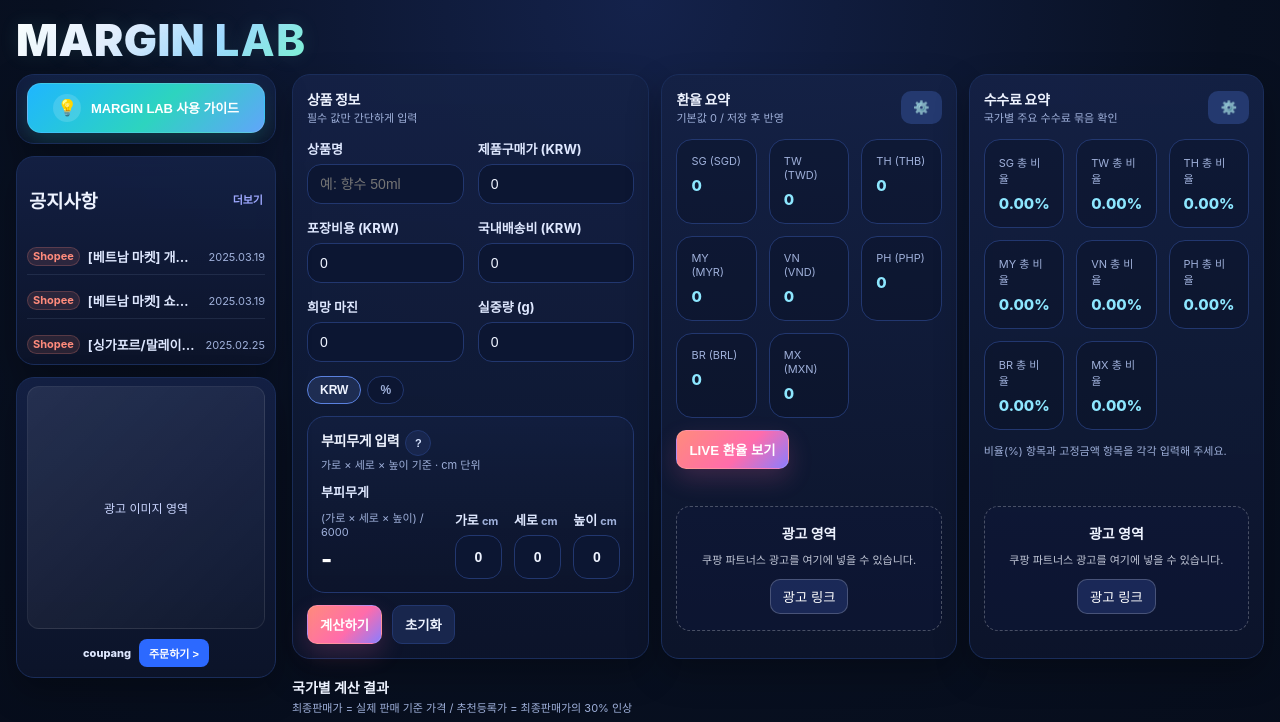
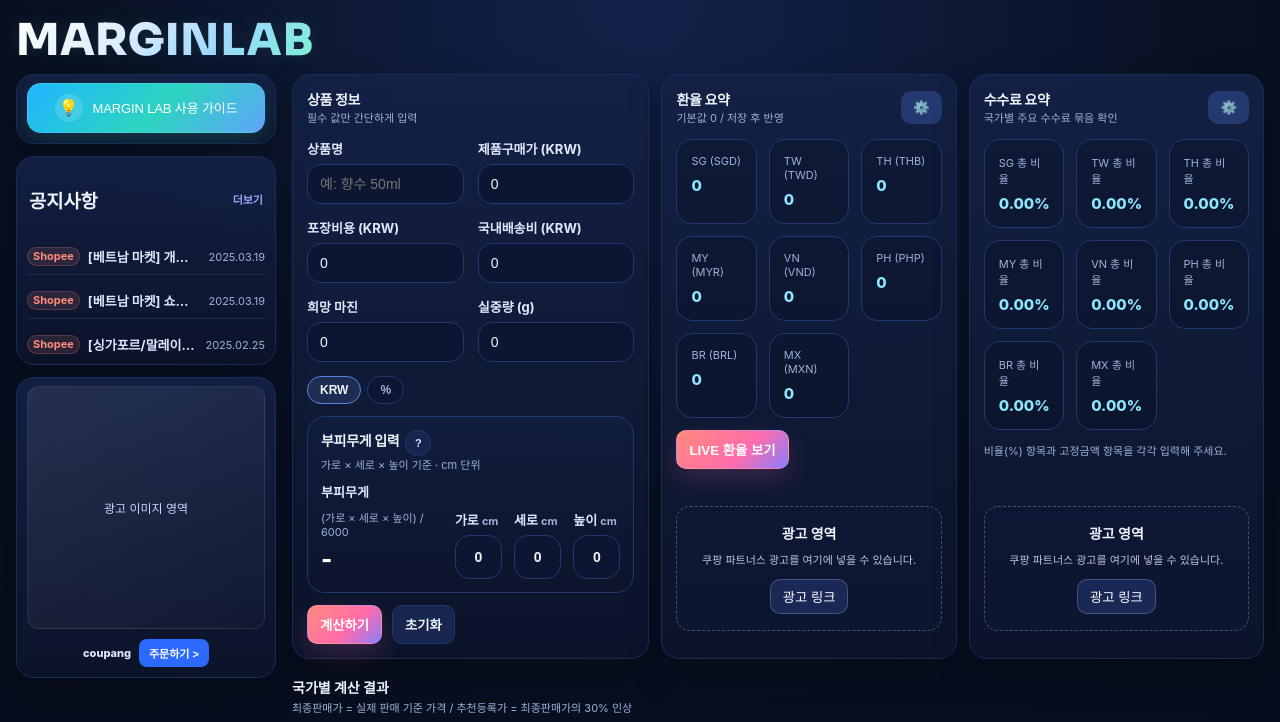
Before and after one commit to jennie111106-oss/shopee-calculator, a plain HTML site: page index.html in a window 1280 px wide. Shown: the top 722 px of the page. Drawn offline with Linux system fonts and the light colour scheme.

Commit message:
Update index.html

```diff
--- a/index.html
+++ b/index.html
@@ -4,6 +4,11 @@
   <meta charset="UTF-8" />
   <meta name="viewport" content="width=device-width, initial-scale=1.0" />
   <title>MARGIN LAB</title>
+
+  <link rel="preconnect" href="https://fonts.googleapis.com">
+<link rel="preconnect" href="https://fonts.gstatic.com" crossorigin>
+<link href="https://fonts.googleapis.com/css2?family=Sora:wght@700;800&display=swap" rel="stylesheet">
+
   <style>
     :root{
       --bg:#081021;
@@ -32,10 +37,11 @@
     .hero p{margin:8px 0 0;color:var(--muted);font-size:11px}
 .brand-logo{
   margin:0;
-  display:flex;
-  align-items:baseline;
-  gap:0.20em;
+  display:block;
+  font-family:"Sora", Inter, sans-serif;
   font-size:44px;
+  font-weight:800;
+  letter-spacing:0.02em;
   line-height:1;
   color:#ffffff;
   background:linear-gradient(135deg,#ffffff 0%, #e8eeff 34%, #9ed8ff 68%, #7cf2d3 100%);
@@ -560,7 +566,7 @@
   border:1px solid rgba(255,255,255,.12);
   background:linear-gradient(135deg,#1fb6ff 0%,#2dd4bf 55%,#60a5fa 100%);
   color:#fff;
-  font-weight:600;
+  font-weight:500;
   font-size:13px;
   letter-spacing:-0.01em;
   line-height:1;
```
